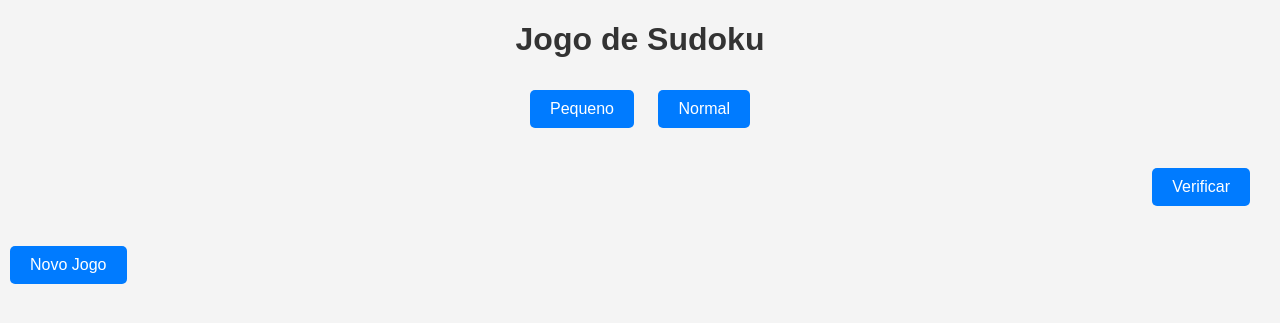
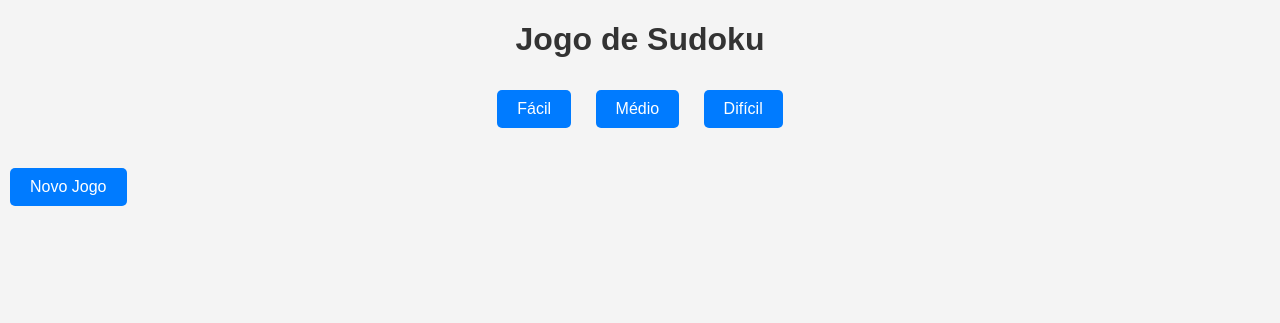
Before and after one commit to drtsilva94/Jogo-Sudoku, a Flask app: template templates/sudoku.html in a window 1280 px wide. Shown: the top 323 px of the page. Run offline with Flask 3, Linux system fonts and the light colour scheme; the template is opened without the code that fills it, so the values that code supplies are empty.

Commit message:
Adicionar botões de dificuldade

```diff
--- a/templates/sudoku.html
+++ b/templates/sudoku.html
@@ -68,13 +68,21 @@
 <body>
     <h1>Jogo de Sudoku</h1>
 
-    <!-- Tamanho dos botões -->
-    <div style="text-align: center; margin: 20px;">
+    <!-- Botões de dificuldade -->
+    <div id="difficulty-selection" style="text-align: center; margin: 20px;">
+        <button onclick="startGame('easy')">Fácil</button>
+        <button onclick="startGame('medium')">Médio</button>
+        <button onclick="startGame('hard')">Difícil</button>
+    </div>
+
+    <!-- Botões para selecionar o tamanho da grade -->
+    <div id="grid-size-selection" style="text-align: center; margin: 20px; display:none;">
         <button onclick="setGridSize('small')">Pequeno</button>
         <button onclick="setGridSize('normal')">Normal</button>
     </div>
 
-    <form id="sudoku-form" action="{{ url_for('check') }}" method="post">
+    <!-- Formulário do Sudoku, oculto até que uma dificuldade seja selecionada -->
+    <form id="sudoku-form" action="{{ url_for('check') }}" method="post" style="display:none;">
         <table id="sudoku-table" class="normal">
             {% for i in range(sudoku|length) %}
             <tr>
@@ -101,6 +109,20 @@
     <p id="message">{{ message }}</p>
 
     <script>
+        function startGame(difficulty) {
+            // Oculta a seleção de dificuldade
+            document.getElementById('difficulty-selection').style.display = 'none';
+
+            // Exibe a seleção de tamanho da grade
+            document.getElementById('grid-size-selection').style.display = 'block';
+
+            // Exibe o formulário do Sudoku
+            document.getElementById('sudoku-form').style.display = 'block';
+
+            // Aqui você pode adicionar lógica específica para cada dificuldade, se desejar
+            console.log("Dificuldade selecionada: " + difficulty);
+        }
+
         function formatInput(input) {
             let value = input.value.replace(/[^1-9]/g, ''); // Remove caracteres não numéricos
             value = Array.from(new Set(value.split(''))).join(''); // Remove números duplicados
@@ -108,14 +130,14 @@
             const container = input.parentElement;
             const subgrid = container.querySelector('.sudoku-cell');
 
-            // Clear previous content
+            // Limpa o conteúdo anterior
             subgrid.innerHTML = '';
-            subgrid.style.visibility = 'hidden'; // Hide subgrid by default
+            subgrid.style.visibility = 'hidden'; // Oculta a subgrade por padrão
 
             if (value.length > 1) {
-                // Display the numbers in the subgrid
-                input.style.fontSize = '0'; // Hide the number in the input field
-                subgrid.style.visibility = 'visible'; // Show subgrid for multiple numbers
+                // Exibe os números na subgrade
+                input.style.fontSize = '0'; // Oculta o número no campo de entrada
+                subgrid.style.visibility = 'visible'; // Exibe a subgrade para múltiplos números
 
                 for (let i = 1; i <= 9; i++) {
                     const num = i.toString();
@@ -128,10 +150,10 @@
                     }
                 }
             } else if (value.length === 1) {
-                // Display a single number in the input field
+                // Exibe um único número no campo de entrada
                 input.value = value;
-                input.style.fontSize = '20px'; // Default size
-                subgrid.style.visibility = 'hidden'; // Hide subgrid for single number
+                input.style.fontSize = '20px'; // Tamanho padrão
+                subgrid.style.visibility = 'hidden'; // Oculta a subgrade para um único número
             }
         }
 
@@ -162,18 +184,18 @@
         }
 
         function validateSudoku(sudoku) {
-            // Helper function to check if a group (row, column, or box) contains unique numbers 1-9
+            // Função auxiliar para verificar se um grupo (linha, coluna ou caixa) contém números únicos de 1 a 9
             function isValidGroup(group) {
                 const seen = new Set();
                 for (let num of group) {
-                    if (num === 0) return false; // Contains an empty cell
-                    if (seen.has(num)) return false; // Contains a duplicate
+                    if (num === 0) return false; // Contém uma célula vazia
+                    if (seen.has(num)) return false; // Contém um duplicado
                     seen.add(num);
                 }
                 return true;
             }
 
-            // Check rows and columns
+            // Verifica linhas e colunas
             for (let i = 0; i < 9; i++) {
                 const row = [];
                 const col = [];
@@ -186,7 +208,7 @@
                 }
             }
 
-            // Check 3x3 subgrids
+            // Verifica subgrades 3x3
             for (let rowStart = 0; rowStart < 9; rowStart += 3) {
                 for (let colStart = 0; colStart < 9; colStart += 3) {
                     const box = [];
```
